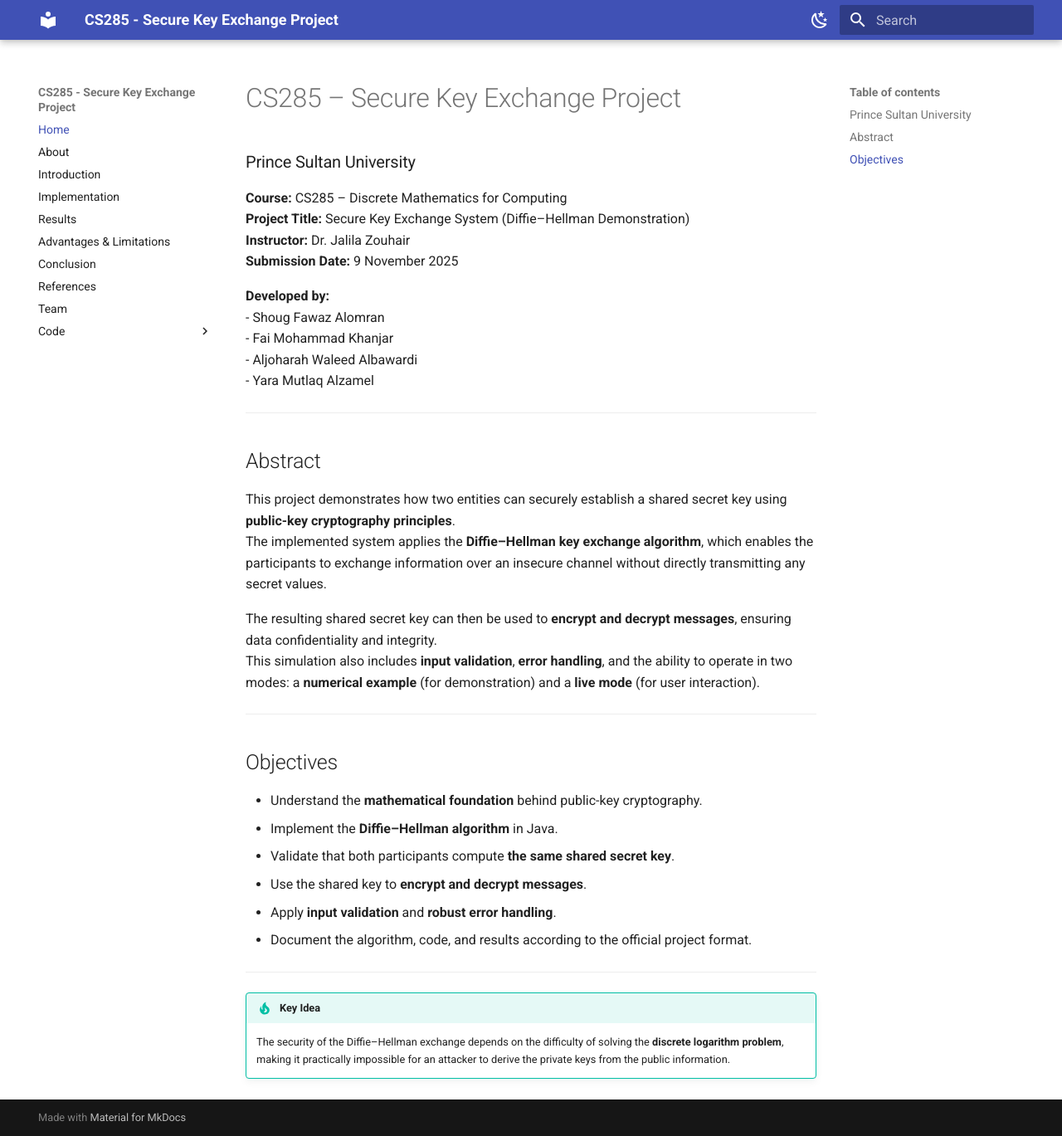
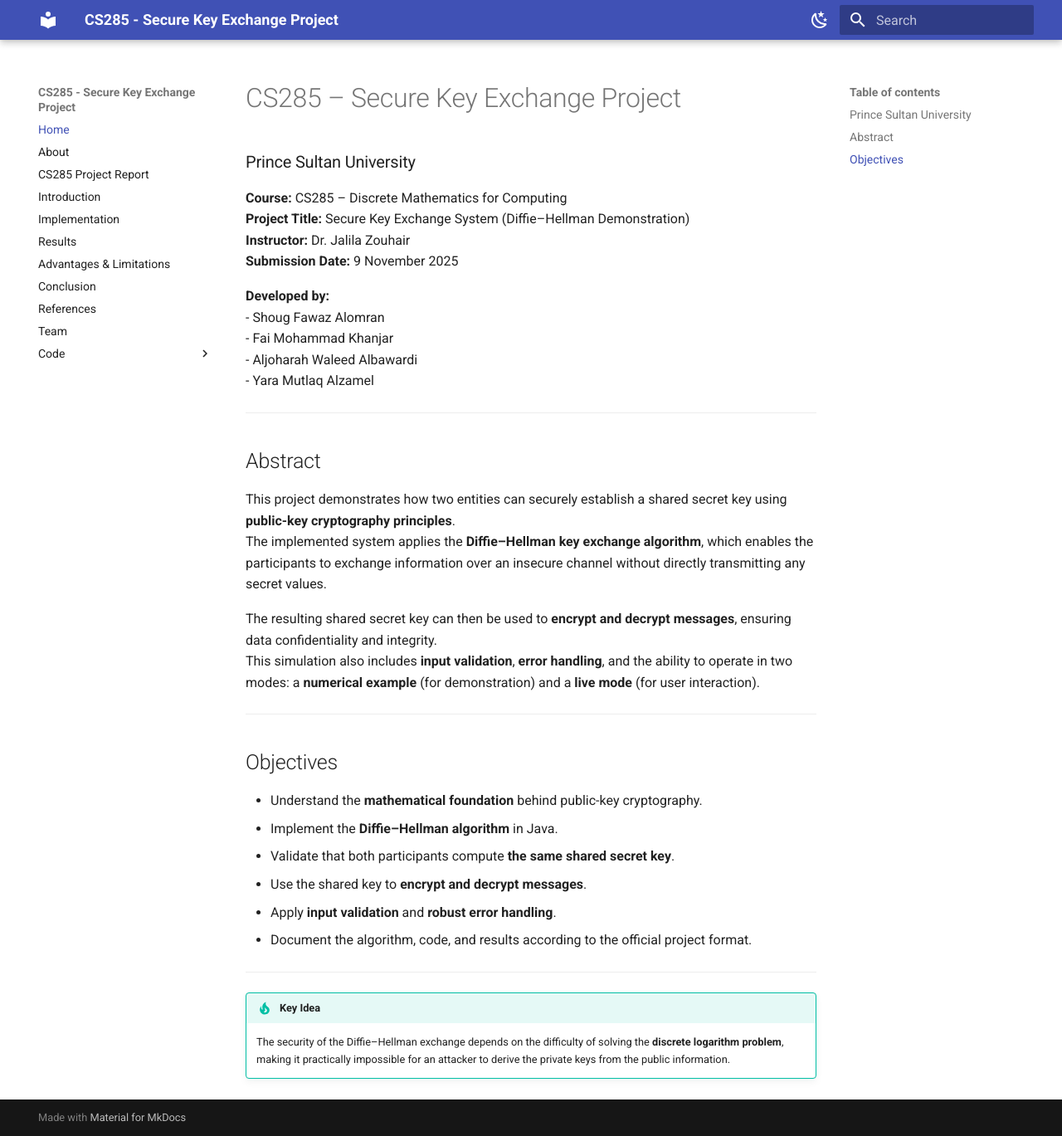
Before and after one commit to Shoug-Alomran/CS285-CryptographyProject, an MkDocs documentation site: the page built from docs/index.md, in a window 1280 px wide and 1369 px high. Shown: the whole window at 83% size. Built offline with MkDocs 1.6.1 and Material for MkDocs 9.7.7, drawn with Linux system fonts in a browser that asks for light colours.

Commit message:
Update mkdocs.yml

```diff
--- a/mkdocs.yml
+++ b/mkdocs.yml
@@ -27,6 +27,7 @@
 nav:
   - Home: index.md
   - About: about.md
+  - CS285 Project Report: cs285_full.html
   - Introduction: introduction.md
   - Implementation: implementation.md
   - Results: results.md
```
